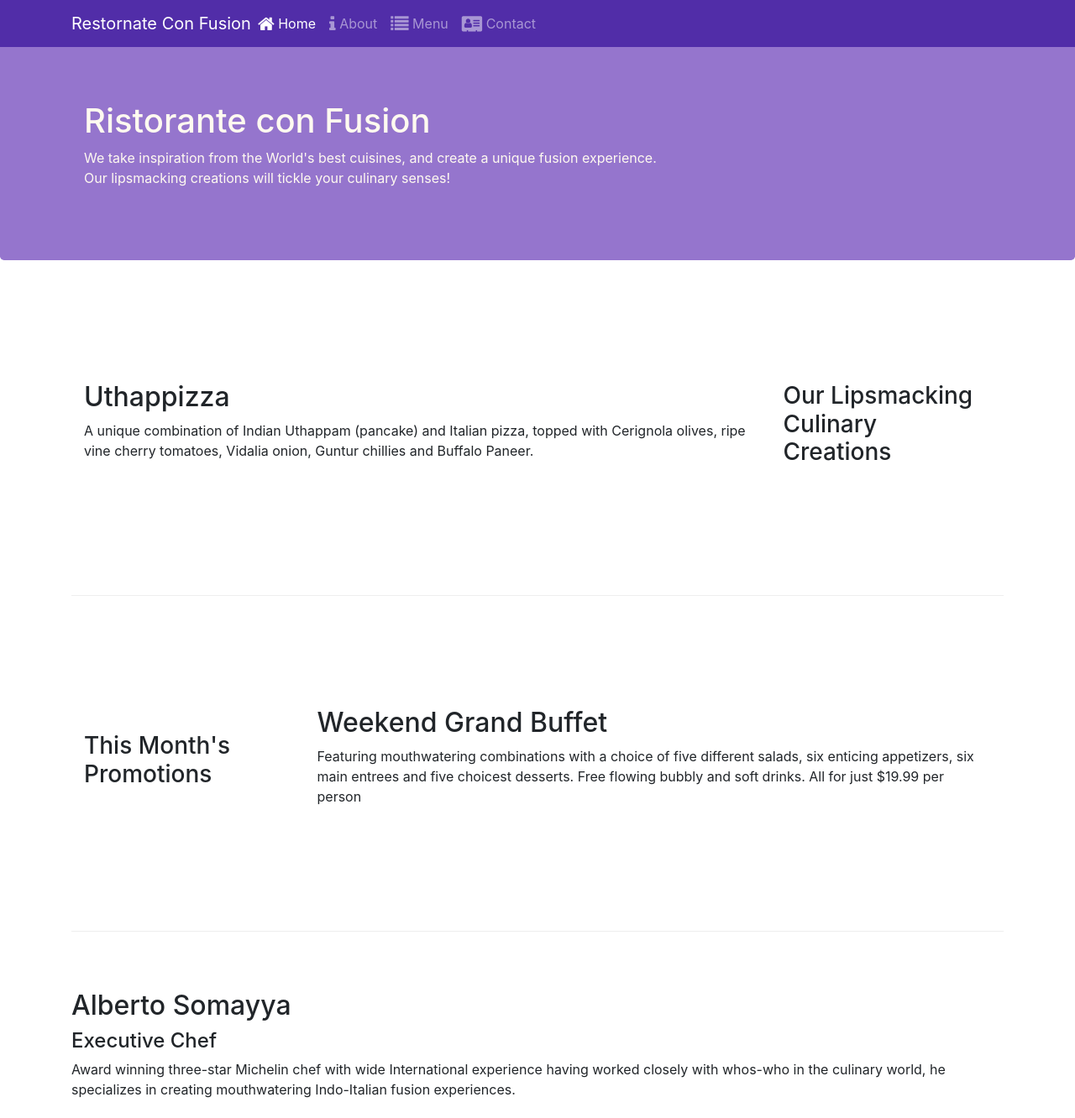
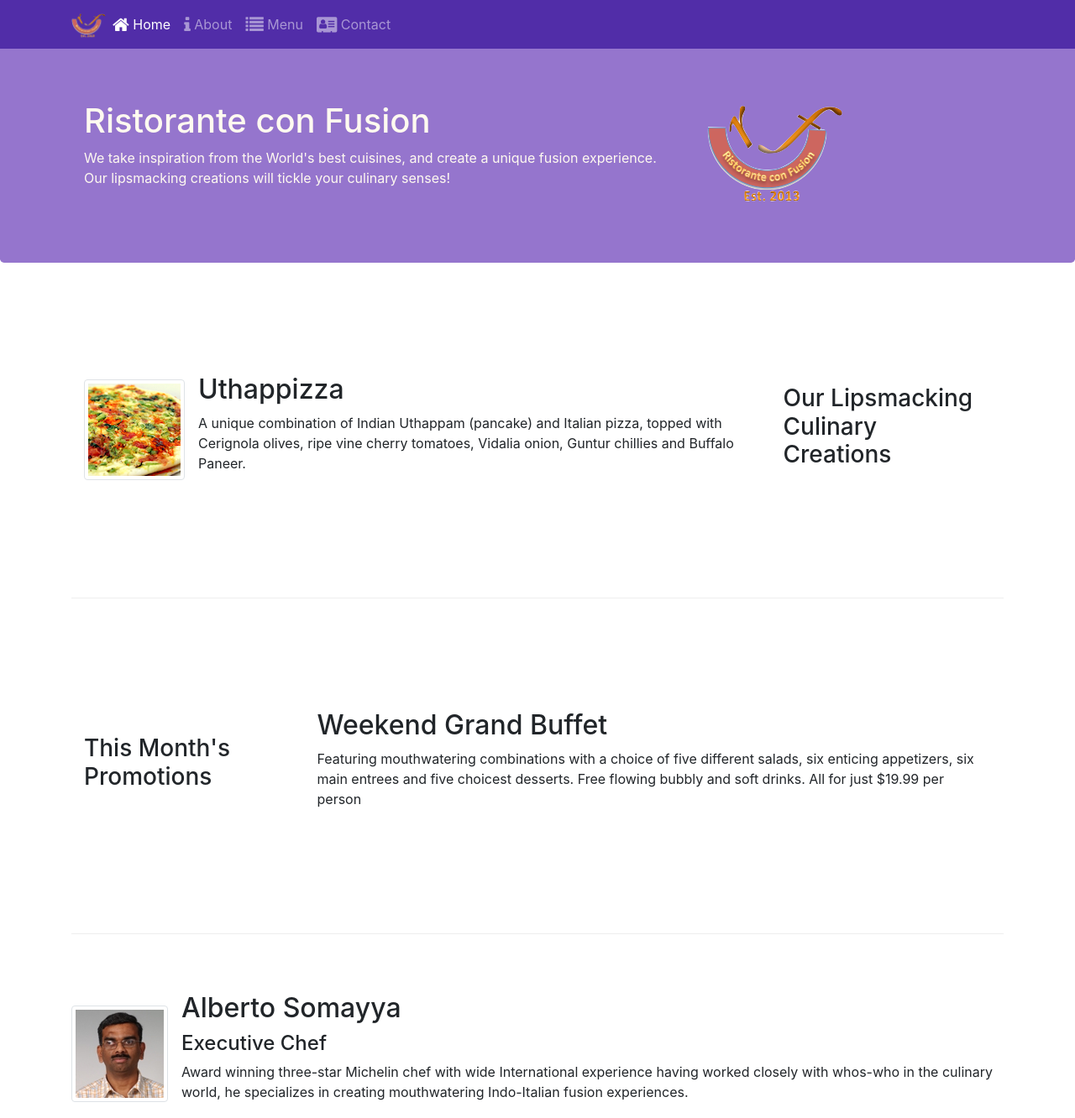
Before and after one commit to shafiq9/Bootstrap4, a website: page index.html in a window 1280 px wide. Shown: the top 1332 px of the page at 84% size. Drawn offline with nearby package versions, Linux system fonts and the light colour scheme.

Commit message:
images and media

```diff
--- a/index.html
+++ b/index.html
@@ -22,7 +22,7 @@
             <button class="navbar-toggler" type="button" data-toggle="collapse" data-target="#navbar">
               <span class="navbar-toggler-icon"></span>
             </button>
-            <a class="navbar-brand mr-auto" href="#">Restornate Con Fusion</a>
+            <a class="navbar-brand mr-auto" href="#"><img src="img/logo.png" height="30" width="41"></a>
             <div class="collapse navbar-collapse" id="navbar">
                 <ul class="navbar-nav mr-auto">
                     <li class="nav-item active"><a class="nav-link" href="#"><span class="fa fa-home fa-lg"></span> Home</a></li>
@@ -46,7 +46,8 @@
                     <h1>Ristorante con Fusion</h1>
                     <p class="d-none d-sm-block">We take inspiration from the World's best cuisines, and create a unique fusion experience.<br /> Our lipsmacking creations will tickle your culinary senses!</p>
                 </div>
-                <div class="col-12 col-sm">
+                <div class="col-12 col-sm align-self-center">
+                    <img src="img/logo.png" class="img-fluid">
                 </div>
             </div>
         </div>
@@ -58,8 +59,15 @@
                 <h3>Our Lipsmacking Culinary Creations</h3>
             </div>
             <div class="col col-sm order-sm-first col-md">
-                <h2>Uthappizza</h2>
-                <p class="d-none d-sm-block">A unique combination of Indian Uthappam (pancake) and Italian pizza, topped with Cerignola olives, ripe vine cherry tomatoes, Vidalia onion, Guntur chillies and Buffalo Paneer.</p>
+                <div class="media">
+                    <img class="d-flex mr-3 img-thumbnail align-self-center" src="img/uthappizza.png" alt="uthappizza">
+                    <div class="media-body">
+                        <h2 class="mt-0">Uthappizza</h2>
+                        <p class="d-none d-sm-block">A unique combination of Indian Uthappam (pancake) and Italian pizza, topped with Cerignola olives, ripe vine cherry tomatoes, Vidalia onion, Guntur chillies and Buffalo Paneer.</p>
+                    </div>
+
+                </div>
+
             </div>
         </div>
 
@@ -78,10 +86,17 @@
             <div class="col-12 col-sm-4 order-sm-last col-md-3">
                 <h3>Meet our Culinary Specialists</h3>
             </div class="col col-sm order-sm-first col-md">
+            <div class="media">
+                <img class="d-flex mr-3 img-thumbnail align-self-center" src="img/alberto.png" alt="alberto">
+                <div class="media-body">
+                    <h2 class="mt-0">Alberto Somayya</h2>
+                    <h4>Executive Chef</h4>
+                    <p class="d-none d-sm-block">Award winning three-star Michelin chef with wide International experience having worked closely with whos-who in the culinary world, he specializes in creating mouthwatering Indo-Italian fusion experiences. </p>
+
+                </div>
+            </div>
             <div>
-                <h2>Alberto Somayya</h2>
-                <h4>Executive Chef</h4>
-                <p class="d-none d-sm-block">Award winning three-star Michelin chef with wide International experience having worked closely with whos-who in the culinary world, he specializes in creating mouthwatering Indo-Italian fusion experiences. </p>
+
             </div>
         </div>
     </div>
```
Also changed, not shown: aboutus.html (+4 -2 lines), contactus.html (+3 -2 lines), img/alberto.png (added), img/buffet.png (added), img/logo.png (added), img/uthappizza.png (added), 1 other file.
